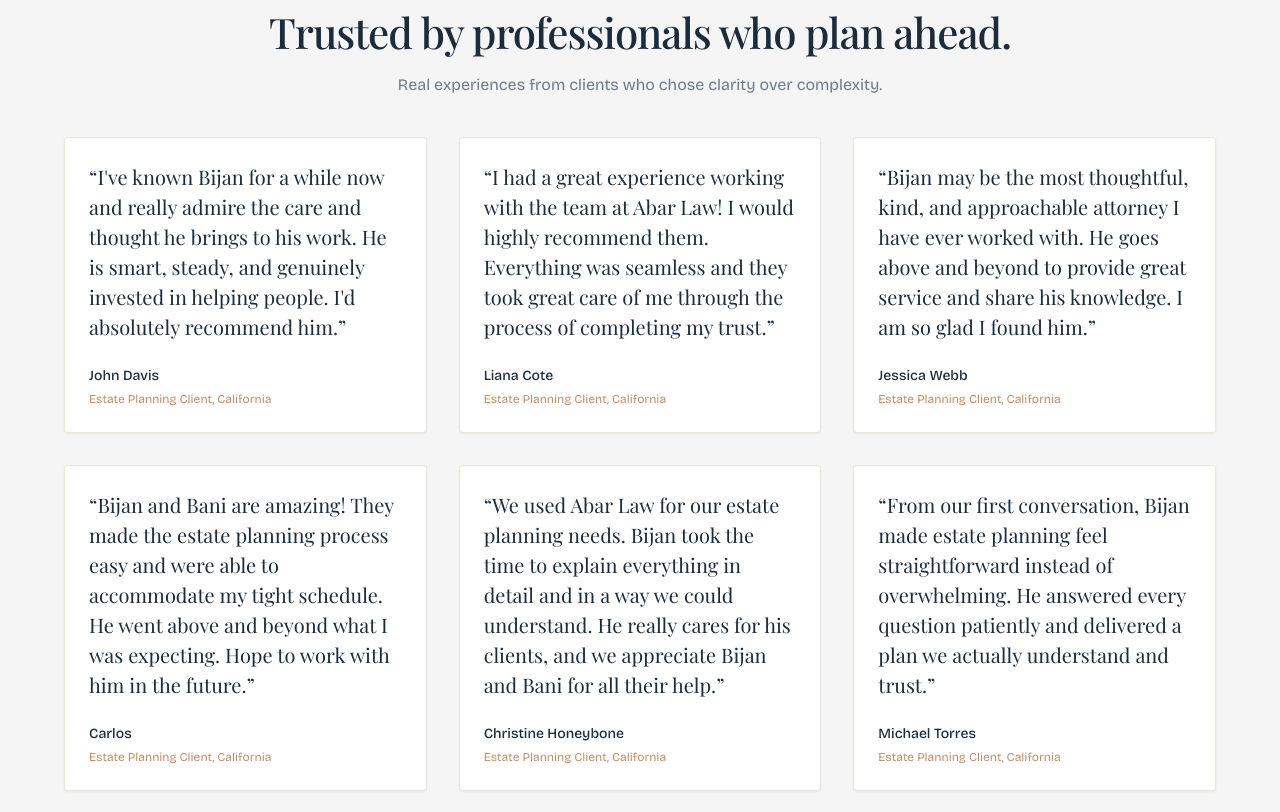
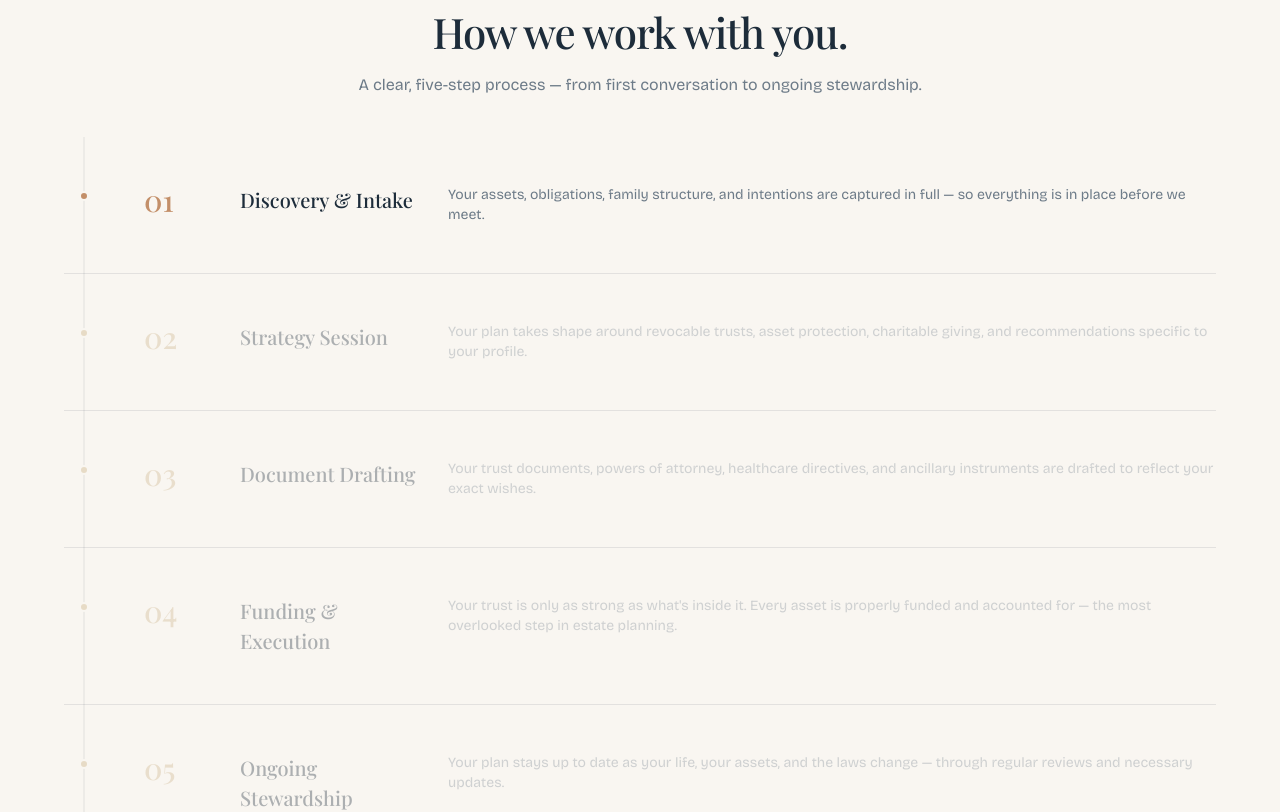
Before and after one commit to amirhoseinshahabnia/plan-with-bijan, a Next.js app: page / in a window 1280 px wide. Shown: the part 1940-2752 px from the top of the page. Built offline with nearby package versions, Linux system fonts and the light colour scheme.

Commit message:
adds new our-approach section

```diff
--- a/app/page.tsx
+++ b/app/page.tsx
@@ -2,6 +2,7 @@
 import { Container } from "@/components/ui/container";
 import { CTA } from "@/components/ui/cta";
 import { EstatePlanningDoneRight } from "@/components/ui/estate-planning-done-right";
+import { OurApproach } from "@/components/ui/our-approach";
 import { Features } from "@/components/ui/features";
 import { WhoWeServe } from "@/components/ui/who-we-serve";
 import { Quote } from "@/components/ui/quote";
@@ -40,6 +41,7 @@
       <Features />
       <WhoWeServe />
       <EstatePlanningDoneRight />
+      <OurApproach />
       <Testimonials />
       <Quote
         quote={{
--- /dev/null
+++ b/components/ui/our-approach.tsx
@@ -0,0 +1,266 @@
+"use client";
+
+import { useCallback, useEffect, useRef, useState } from "react";
+import { Container } from "@/components/ui/container";
+import { Heading } from "@/components/ui/heading";
+import { Section } from "@/components/ui/section";
+import { Stack } from "@/components/ui/stack";
+import { Text } from "@/components/ui/text";
+import { borderClass } from "@/lib/borders";
+import { headingVariantClass } from "@/lib/typography";
+import { cn } from "@/lib/util";
+
+export type ApproachStepItem = {
+  title: string;
+  description: string;
+};
+
+const DEFAULT_TITLE = "How we work with you.";
+const DEFAULT_SUBTITLE =
+  "A clear, five-step process — from first conversation to ongoing stewardship.";
+
+const TIMELINE_OFFSET = "1.25rem";
+const SCROLL_TRIGGER_RATIO = 0.42;
+
+const DEFAULT_STEPS: ApproachStepItem[] = [
+  {
+    title: "Discovery & Intake",
+    description:
+      "Your assets, obligations, family structure, and intentions are captured in full — so everything is in place before we meet.",
+  },
+  {
+    title: "Strategy Session",
+    description:
+      "Your plan takes shape around revocable trusts, asset protection, charitable giving, and recommendations specific to your profile.",
+  },
+  {
+    title: "Document Drafting",
+    description:
+      "Your trust documents, powers of attorney, healthcare directives, and ancillary instruments are drafted to reflect your exact wishes.",
+  },
+  {
+    title: "Funding & Execution",
+    description:
+      "Your trust is only as strong as what's inside it. Every asset is properly funded and accounted for — the most overlooked step in estate planning.",
+  },
+  {
+    title: "Ongoing Stewardship",
+    description:
+      "Your plan stays up to date as your life, your assets, and the laws change — through regular reviews and necessary updates.",
+  },
+];
+
+type ApproachStepProps = ApproachStepItem & {
+  stepNumber: string;
+  isActive: boolean;
+  isLast: boolean;
+  onDotRef?: (element: HTMLSpanElement | null) => void;
+};
+
+export function ApproachStep({
+  stepNumber,
+  title,
+  description,
+  isActive,
+  isLast,
+  onDotRef,
+}: ApproachStepProps) {
+  return (
+    <article
+      className={cn(
+        "relative flex items-start gap-6 py-10 wide:gap-10 wide:py-12",
+        !isLast && borderClass("soft", "b"),
+      )}
+    >
+      <div className="relative z-10 flex w-10 shrink-0 justify-center self-start pt-1.5">
+        <span
+          ref={onDotRef}
+          className={cn(
+            "size-2.5 rounded-full border-2 border-sand-100 transition-colors duration-500 motion-reduce:transition-none",
+            isActive ? "bg-copper-500" : "bg-sand-300",
+          )}
+          aria-hidden="true"
+        />
+      </div>
+
+      <div className="min-w-0 flex-1">
+        <div className="flex flex-col gap-3 wide:grid wide:grid-cols-[4rem_11rem_1fr] wide:items-start wide:gap-x-8 wide:gap-y-3">
+          <div className="flex items-baseline gap-4 wide:contents">
+            <span
+              className={cn(
+                headingVariantClass("heading-lg"),
+                "shrink-0 font-serif leading-none transition-colors duration-500 motion-reduce:transition-none",
+                isActive ? "text-copper-500" : "text-sand-500/45",
+              )}
+              aria-hidden="true"
+            >
+              {stepNumber}
+            </span>
+
+            <Heading
+              as="h3"
+              variant="heading-sm"
+              className={cn(
+                "min-w-0 transition-colors duration-500 motion-reduce:transition-none wide:col-start-2 wide:row-start-1",
+                isActive ? "text-navy-900" : "text-navy-900/35",
+              )}
+            >
+              {title}
+            </Heading>
+          </div>
+
+          <Text
+            variant="body-sm"
+            className={cn(
+              "transition-colors duration-500 motion-reduce:transition-none wide:col-span-1 wide:col-start-3 wide:row-start-1",
+              isActive ? "text-gray-600" : "text-gray-600/30",
+            )}
+          >
+            {description}
+          </Text>
+        </div>
+      </div>
+    </article>
+  );
+}
+
+type OurApproachProps = {
+  id?: string;
+  title?: string;
+  subtitle?: string;
+  steps?: readonly ApproachStepItem[];
+  className?: string;
+};
+
+export function OurApproach({
+  id = "our-approach",
+  title = DEFAULT_TITLE,
+  subtitle = DEFAULT_SUBTITLE,
+  steps = DEFAULT_STEPS,
+  className,
+}: OurApproachProps) {
+  const listRef = useRef<HTMLDivElement>(null);
+  const dotRefs = useRef<(HTMLSpanElement | null)[]>([]);
+  const [activeThroughIndex, setActiveThroughIndex] = useState(-1);
+  const [progressHeight, setProgressHeight] = useState(0);
+
+  const updateScrollProgress = useCallback(() => {
+    const list = listRef.current;
+    if (!list) return;
+
+    const listRect = list.getBoundingClientRect();
+    const listTop = listRect.top;
+    const triggerY = window.innerHeight * SCROLL_TRIGGER_RATIO;
+    const scrollY = triggerY - listTop;
+
+    const dotCenters = dotRefs.current.map((dot) => {
+      if (!dot) return null;
+      const rect = dot.getBoundingClientRect();
+      return rect.top + rect.height / 2 - listTop;
+    });
+
+    if (dotCenters.some((center) => center === null)) return;
+
+    const centers = dotCenters as number[];
+    const lastDot = centers[centers.length - 1] ?? listRect.height;
+
+    setProgressHeight(Math.min(lastDot, Math.max(0, scrollY)));
+
+    let passedIndex = -1;
+    centers.forEach((center, index) => {
+      if (scrollY >= center) passedIndex = index;
+    });
+    setActiveThroughIndex(passedIndex);
+  }, []);
+
+  useEffect(() => {
+    let frame = 0;
+
+    const scheduleUpdate = () => {
+      cancelAnimationFrame(frame);
+      frame = requestAnimationFrame(updateScrollProgress);
+    };
+
+    scheduleUpdate();
+    window.addEventListener("scroll", scheduleUpdate, { passive: true });
+    window.addEventListener("resize", scheduleUpdate);
+
+    const list = listRef.current;
+    if (!list) {
+      return () => {
+        cancelAnimationFrame(frame);
+        window.removeEventListener("scroll", scheduleUpdate);
+        window.removeEventListener("resize", scheduleUpdate);
+      };
+    }
+
+    const observer = new ResizeObserver(scheduleUpdate);
+    observer.observe(list);
+    dotRefs.current.forEach((dot) => {
+      if (dot) observer.observe(dot);
+    });
+
+    return () => {
+      cancelAnimationFrame(frame);
+      observer.disconnect();
+      window.removeEventListener("scroll", scheduleUpdate);
+      window.removeEventListener("resize", scheduleUpdate);
+    };
+  }, [updateScrollProgress, steps.length]);
+
+  if (steps.length === 0) return null;
+
+  return (
+    <Section
+      id={id}
+      as="section"
+      padding="medium"
+      className={cn("bg-sand-100", className)}
+    >
+      <Container>
+        <Stack spacing={10}>
+          <Stack spacing={4} className="items-center text-center">
+            <Heading
+              as="h2"
+              variant="heading-xl"
+              className="text-navy-900 wide:text-ds-heading-2xl"
+            >
+              {title}
+            </Heading>
+            <Text variant="body-md" className="max-w-2xl text-gray-600">
+              {subtitle}
+            </Text>
+          </Stack>
+
+          <div ref={listRef} className="relative">
+            <div
+              className="pointer-events-none absolute top-0 bottom-0 w-px -translate-x-1/2 bg-navy-900/10"
+              style={{ left: TIMELINE_OFFSET }}
+              aria-hidden="true"
+            />
+            <div
+              className="pointer-events-none absolute top-0 w-px -translate-x-1/2 bg-copper-500 motion-reduce:transition-none"
+              style={{ left: TIMELINE_OFFSET, height: progressHeight }}
+              aria-hidden="true"
+            />
+
+            {steps.map((step, index) => (
+              <ApproachStep
+                key={step.title}
+                onDotRef={(element) => {
+                  dotRefs.current[index] = element;
+                }}
+                stepNumber={String(index + 1).padStart(2, "0")}
+                isActive={index <= Math.max(0, activeThroughIndex)}
+                isLast={index === steps.length - 1}
+                {...step}
+              />
+            ))}
+          </div>
+        </Stack>
+      </Container>
+    </Section>
+  );
+}
+
+OurApproach.displayName = "OurApproach";
--- a/components/ui/testimonials.tsx
+++ b/components/ui/testimonials.tsx
@@ -67,7 +67,7 @@
       id={id}
       as="section"
       padding="medium"
-      className={cn("bg-gray-50", borderClass("soft", "b"), className)}
+      className={cn("bg-gray-50", borderClass("soft", "y"), className)}
     >
       <Container>
         <Stack spacing={10}>
--- a/lib/header-config.ts
+++ b/lib/header-config.ts
@@ -1,7 +1,7 @@
 export const NAV_LINKS = [
   { label: "Who We Serve", href: "#who-we-serve" },
   { label: "Estate Planning Done Right", href: "#estate-planning-done-right" },
-  { label: "Our Approach", href: "#" },
+  { label: "Our Approach", href: "#our-approach" },
 ] as const;
 
 export const CTA_LABEL = "Request a Strategy Session";
```
